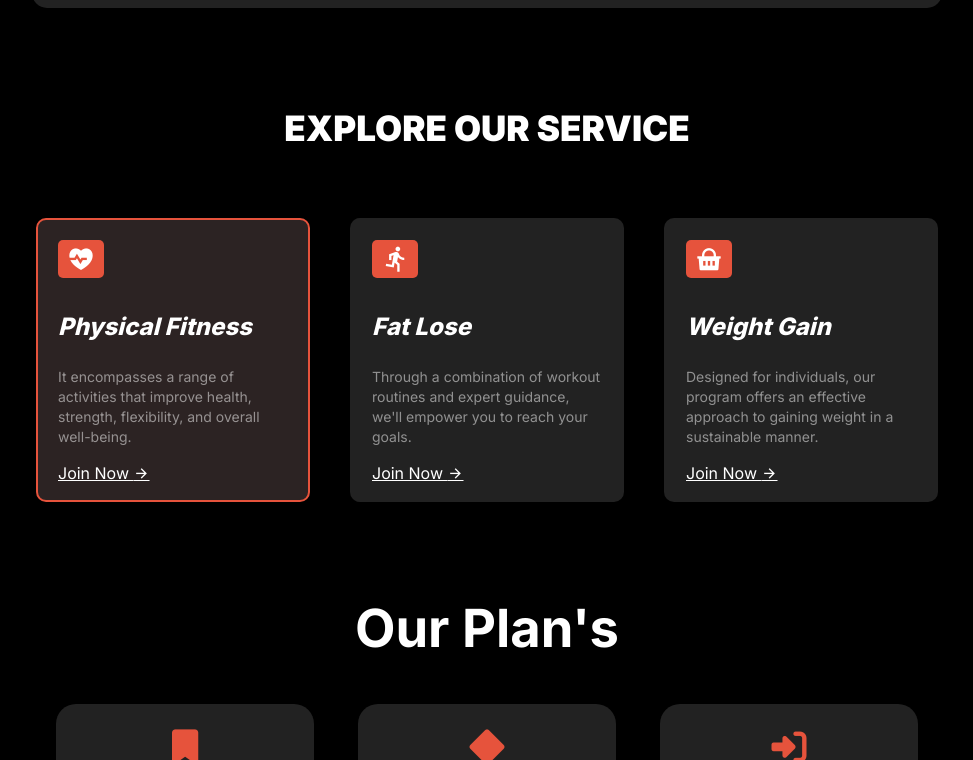
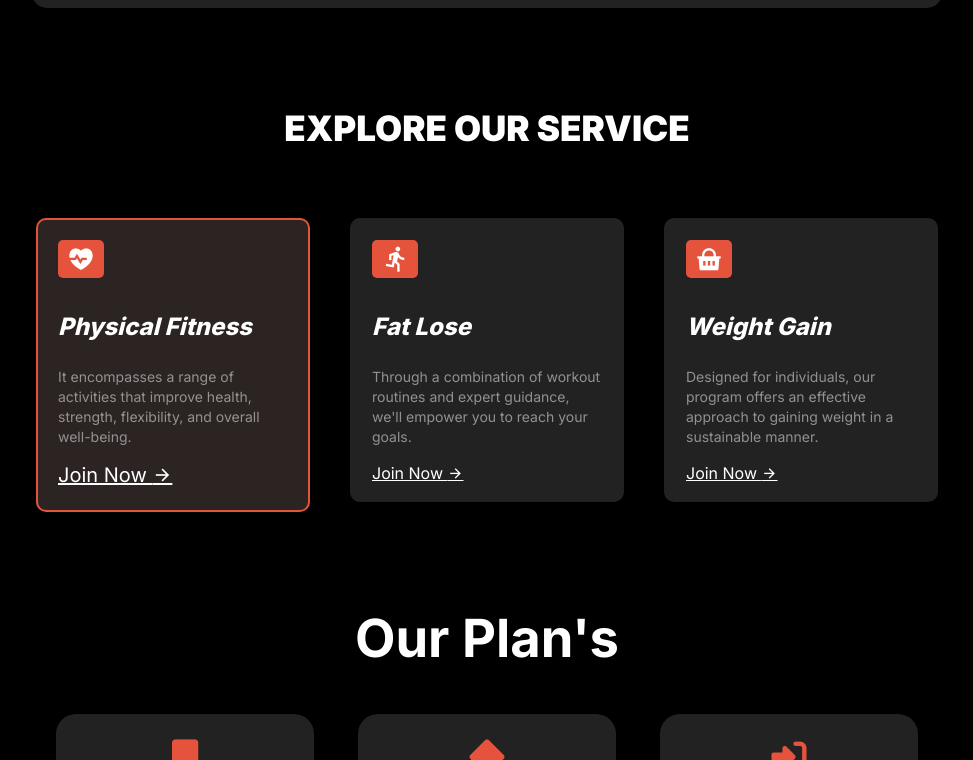
Before and after one commit to Limon2452/Assignment-2, a plain HTML site: page index.html in a window 1280 px wide. In both pictures the pointer is over the element 326 px from the left and 3332 px from the top of the page. Shown: the part 2972-3732 px from the top of the page, without its empty margins (153-1126 px from the left). Drawn offline with nearby package versions, Linux system fonts and the light colour scheme; a web font is replaced by a local one.

Commit message:
Added service section correction

```diff
--- a/css/style.css
+++ b/css/style.css
@@ -550,6 +550,8 @@ table,tr,td{
   .card-section:hover {
     border: 2px solid  rgb(230, 83, 60);
     background-color:  rgba(250, 196, 196, 0.178) ;
+    height: 250px;
+    font-size: 20px;
   }
 
   .card-section span {
@@ -582,7 +584,6 @@ table,tr,td{
   .card-section a {
     color:  white;
     transition: 0.3s;
-    /* text-decoration: none; */
   }
 
   .card-section a:hover {
```
